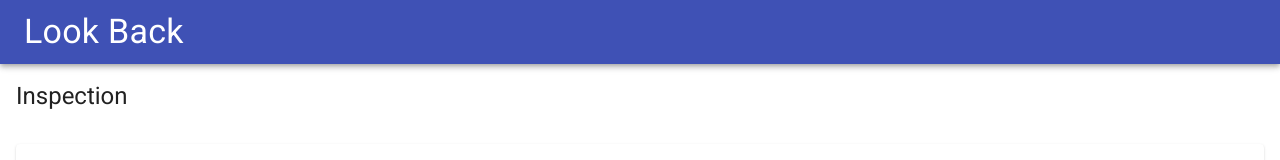
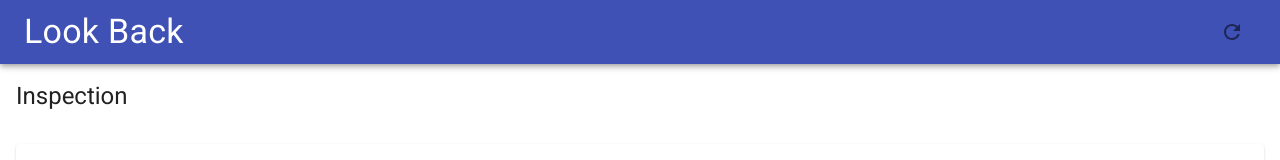
Before and after one commit to jonathanhhoward/look-back, a React (Create React App) app: page / in a window 1280 px wide. Shown: the top 160 px of the page. Built offline with nearby package versions, Linux system fonts and the light colour scheme.

Commit message:
Add reset button to clear session storage

```diff
--- a/src/App/TitleBar/index.tsx
+++ b/src/App/TitleBar/index.tsx
@@ -1,14 +1,33 @@
 import AppBar from "@material-ui/core/AppBar";
 import Toolbar from "@material-ui/core/Toolbar";
 import Typography from "@material-ui/core/Typography";
+import IconButton from "@material-ui/core/IconButton";
+import Refresh from "@material-ui/icons/Refresh";
+import { makeStyles } from "@material-ui/core/styles";
+
+const useStyles = makeStyles({
+  title: {
+    flexGrow: 1,
+  },
+});
 
 export function TitleBar() {
+  const classes = useStyles();
+
+  function handleReset() {
+    sessionStorage.clear();
+    window.location.reload();
+  }
+
   return (
     <AppBar position="sticky">
       <Toolbar>
-        <Typography variant="h4" component="h1">
+        <Typography variant="h4" component="h1" className={classes.title}>
           Look Back
         </Typography>
+        <IconButton aria-label="reset page" onClick={handleReset}>
+          <Refresh />
+        </IconButton>
       </Toolbar>
     </AppBar>
   );
```
